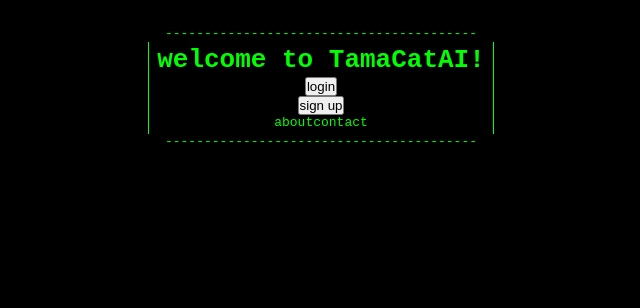
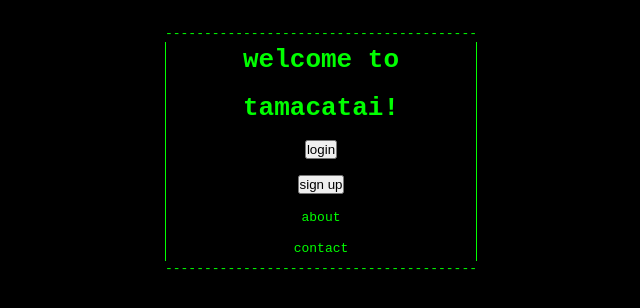
Before and after one commit to j-jh/TamaCatAI, a Next.js app: page / in a window 1280 px wide. Shown: the top 308 px of the page, without its empty margins (319-959 px from the left). Built offline with nearby package versions, Linux system fonts and the light colour scheme.

Commit message:
fix: css to center items

```diff
--- a/app/page.js
+++ b/app/page.js
@@ -1,22 +1,28 @@
 "use client";
-import Image from "next/image";
 import styles from "./page.module.css";
-import Register from "@/components/Register";
 import Link from "next/link";
-import { CatProvider } from "@/context/CatContext";
 
 // npm run dev
 
 // welcome page
 export default function Home() {
   return (
-    <div>
-      <h1>welcome to TamaCatAI!</h1>
-      <Link href="/login"><button type = "button">login</button></Link>
-      <br />
-      <Link href="/register"><button type = "button">sign up</button></Link>
-      <br />
+    <div
+      style={{
+        display: "flex",
+        flexDirection: "column",
+        alignItems: "center",
+        gap: "1rem",
+        textAlign: "center",
+      }}
+    >
+      <h1>welcome to</h1>
+      <h1>tamacatai! </h1>
+      <Link href="/login"><button type="button">login</button></Link>
+      <Link href="/register"><button type="button">sign up</button></Link>
+
       <Link href="/about">about</Link>
+
       <Link href="/contact">contact</Link>
     </div>
   );
```
Also changed, not shown: components/Login.js (+18 -4 lines).
